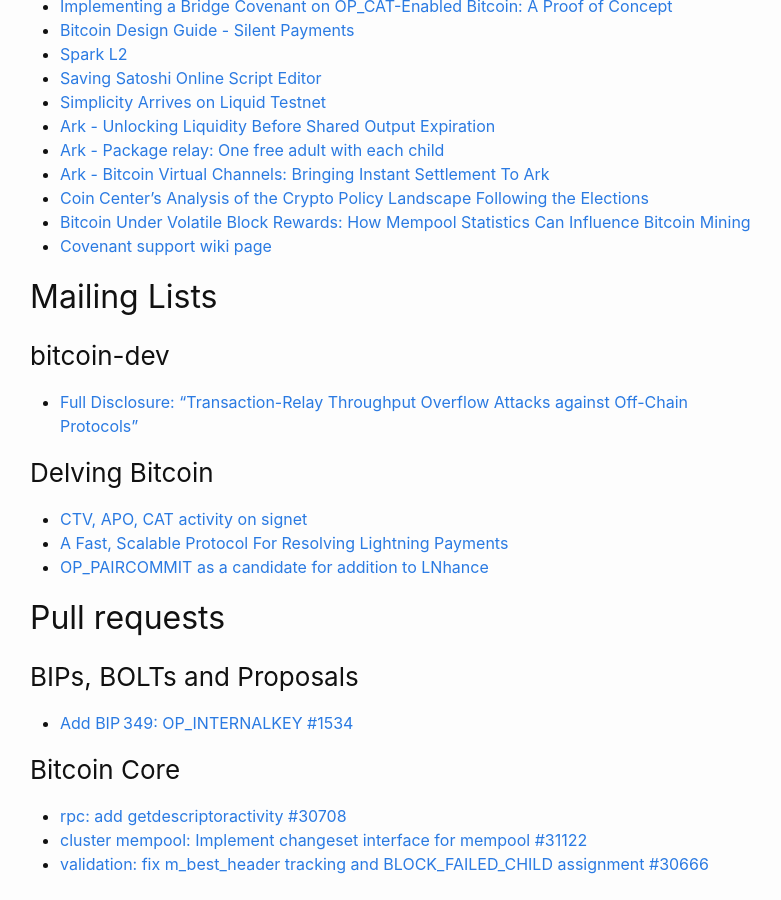
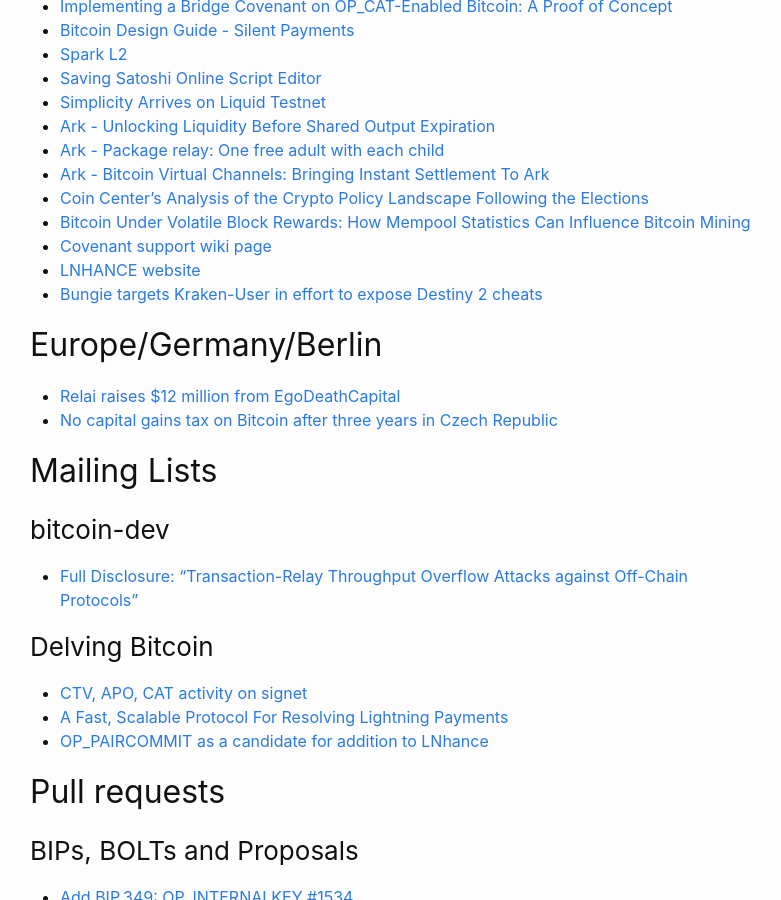
Before and after one commit to fjahr/bitdevsberlin, a Jekyll site: the page built from _posts/2024-12-11-socratic-seminar-62.md, in a window 1280 px wide and 900 px high, scrolled down 665 px. Shown: the whole window, without its empty margins (240-1021 px from the left). Built offline with Jekyll 4.4.1, drawn with Linux system fonts in a browser that asks for light colours.

Commit message:
Last links for #62

```diff
--- a/_posts/2024-12-11-socratic-seminar-62.md
+++ b/_posts/2024-12-11-socratic-seminar-62.md
@@ -32,6 +32,13 @@ Thanks to [Ordimint](https://ordimint.com) for sponsoring food and drinks for th
 - [Coin Center’s Analysis of the Crypto Policy Landscape Following the Elections](https://www.coincenter.org/coin-centers-analysis-of-the-crypto-policy-landscape-following-the-elections/)
 - [Bitcoin Under Volatile Block Rewards: How Mempool Statistics Can Influence Bitcoin Mining](https://arxiv.org/abs/2411.11702)
 - [Covenant support wiki page](https://en.bitcoin.it/wiki/Covenants_support)
+- [LNHANCE website](https://www.lnhance.org/)
+- [Bungie targets Kraken-User in effort to expose Destiny 2 cheats](https://torrentfreak.com/bungie-targets-bitcoin-wallet-in-effort-to-expose-destiny-2-cheaters-241207/)
+
+## Europe/Germany/Berlin
+
+- [Relai raises $12 million from EgoDeathCapital](https://x.com/relai_app/status/1866467811398127795)
+- [No capital gains tax on Bitcoin after three years in Czech Republic](https://twitter.com/KristianCsep/status/1864993011785933183)
 
 ## Mailing Lists
 
```
